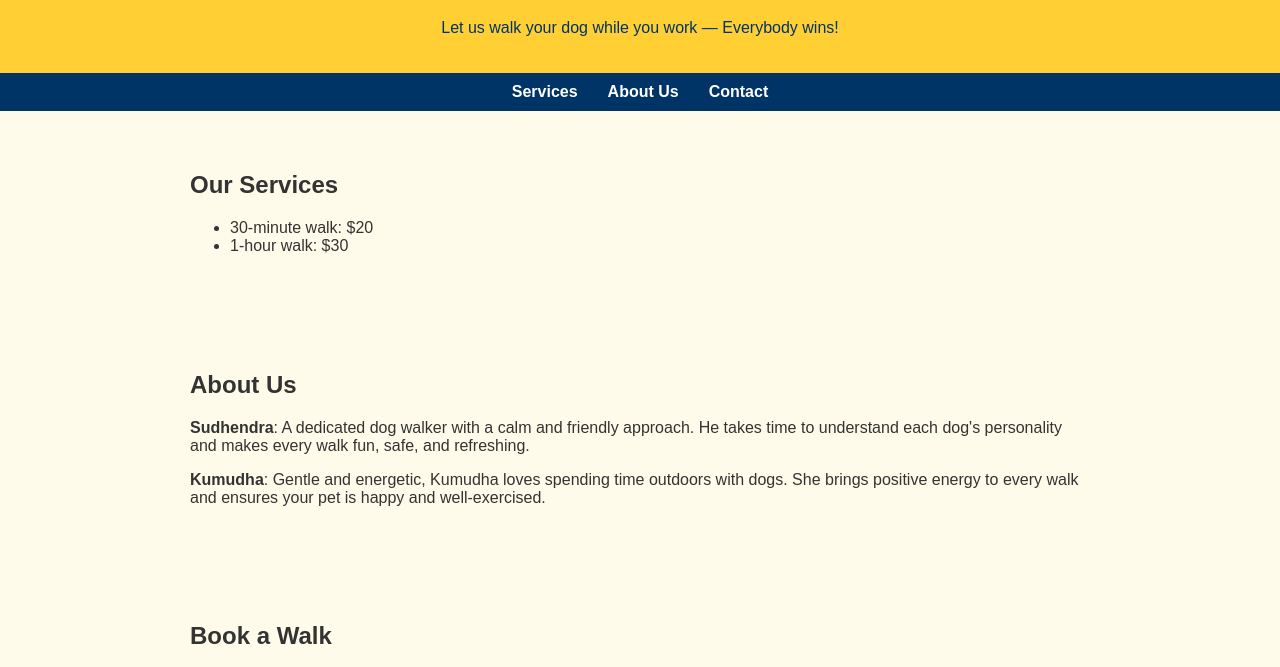
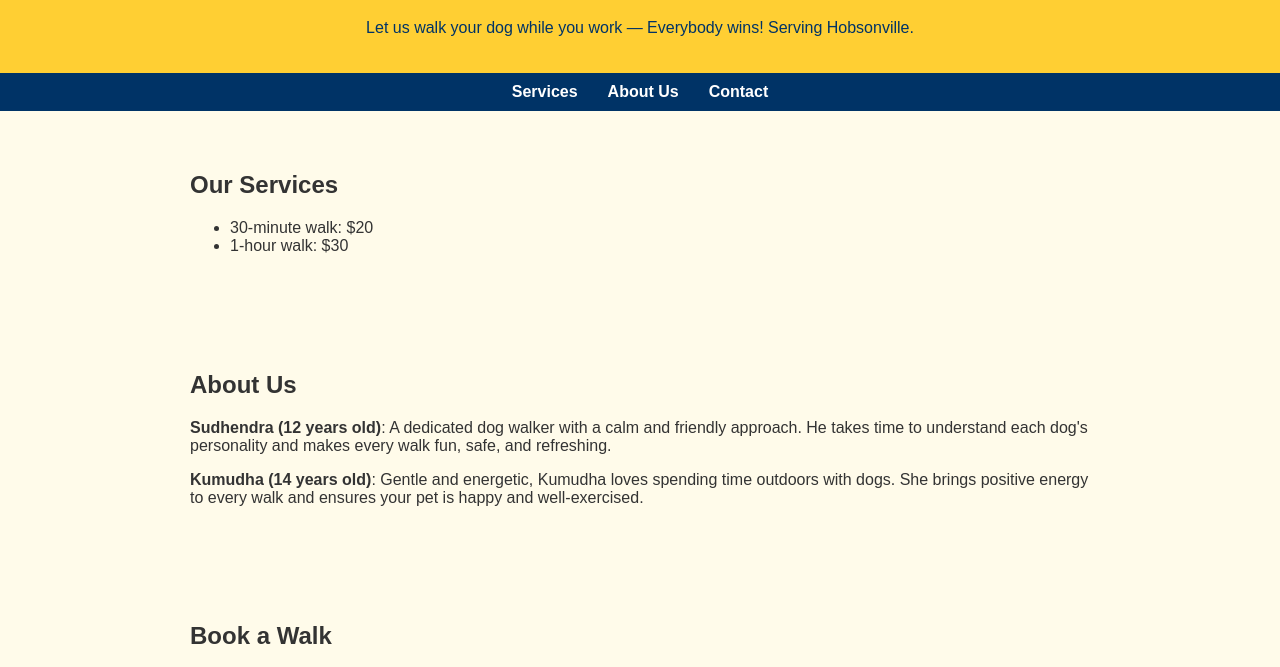
Before and after one commit to nvsn26/dog-walking-website, a plain HTML site: page index.html in a window 1280 px wide. Shown: the part 81-748 px from the top of the page. Drawn offline with Linux system fonts and the light colour scheme.

Commit message:
Update index.html

```diff
--- a/index.html
+++ b/index.html
@@ -3,7 +3,7 @@
 <head>
   <meta charset="UTF-8" />
   <meta name="viewport" content="width=device-width, initial-scale=1.0" />
-  <title>Dog  index Walking Service</title>
+  <title>Dog Walking Service</title>
   <style>
     body {
       font-family: Arial, sans-serif;
@@ -55,7 +55,7 @@
 <body>
   <header>
     <h1>Dog Walking Service</h1>
-    <p>Let us walk your dog while you work — Everybody wins!</p>
+    <p>Let us walk your dog while you work — Everybody wins! Serving Hobsonville.</p>
   </header>
 
   <nav>
@@ -74,8 +74,8 @@
 
   <section id="team">
     <h2>About Us</h2>
-    <p><strong>Sudhendra</strong>: A dedicated dog walker with a calm and friendly approach. He takes time to understand each dog's personality and makes every walk fun, safe, and refreshing.</p>
-    <p><strong>Kumudha</strong>: Gentle and energetic, Kumudha loves spending time outdoors with dogs. She brings positive energy to every walk and ensures your pet is happy and well-exercised.</p>
+    <p><strong>Sudhendra (12 years old)</strong>: A dedicated dog walker with a calm and friendly approach. He takes time to understand each dog's personality and makes every walk fun, safe, and refreshing.</p>
+    <p><strong>Kumudha (14 years old)</strong>: Gentle and energetic, Kumudha loves spending time outdoors with dogs. She brings positive energy to every walk and ensures your pet is happy and well-exercised.</p>
   </section>
 
   <section id="contact">
```
